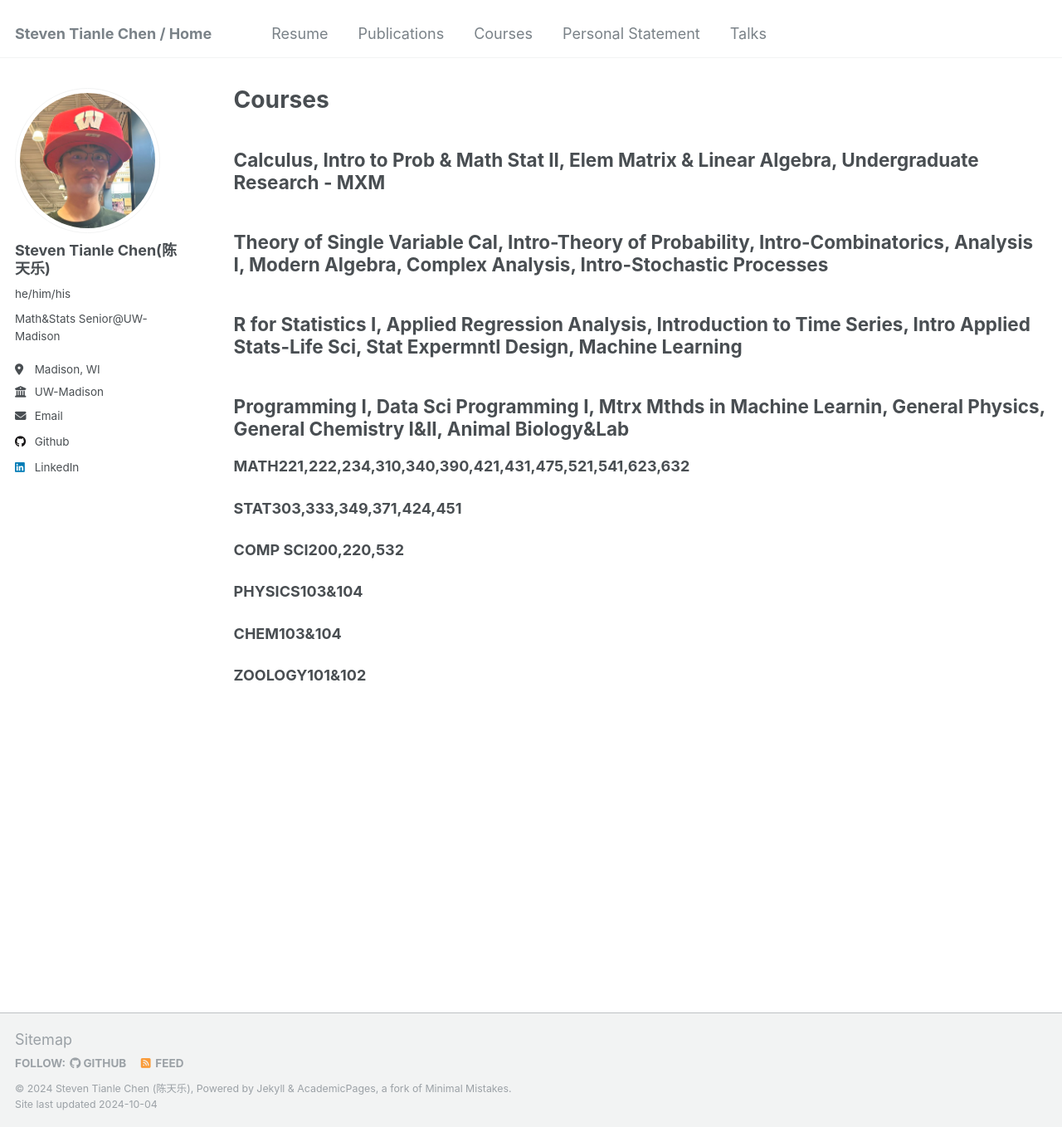
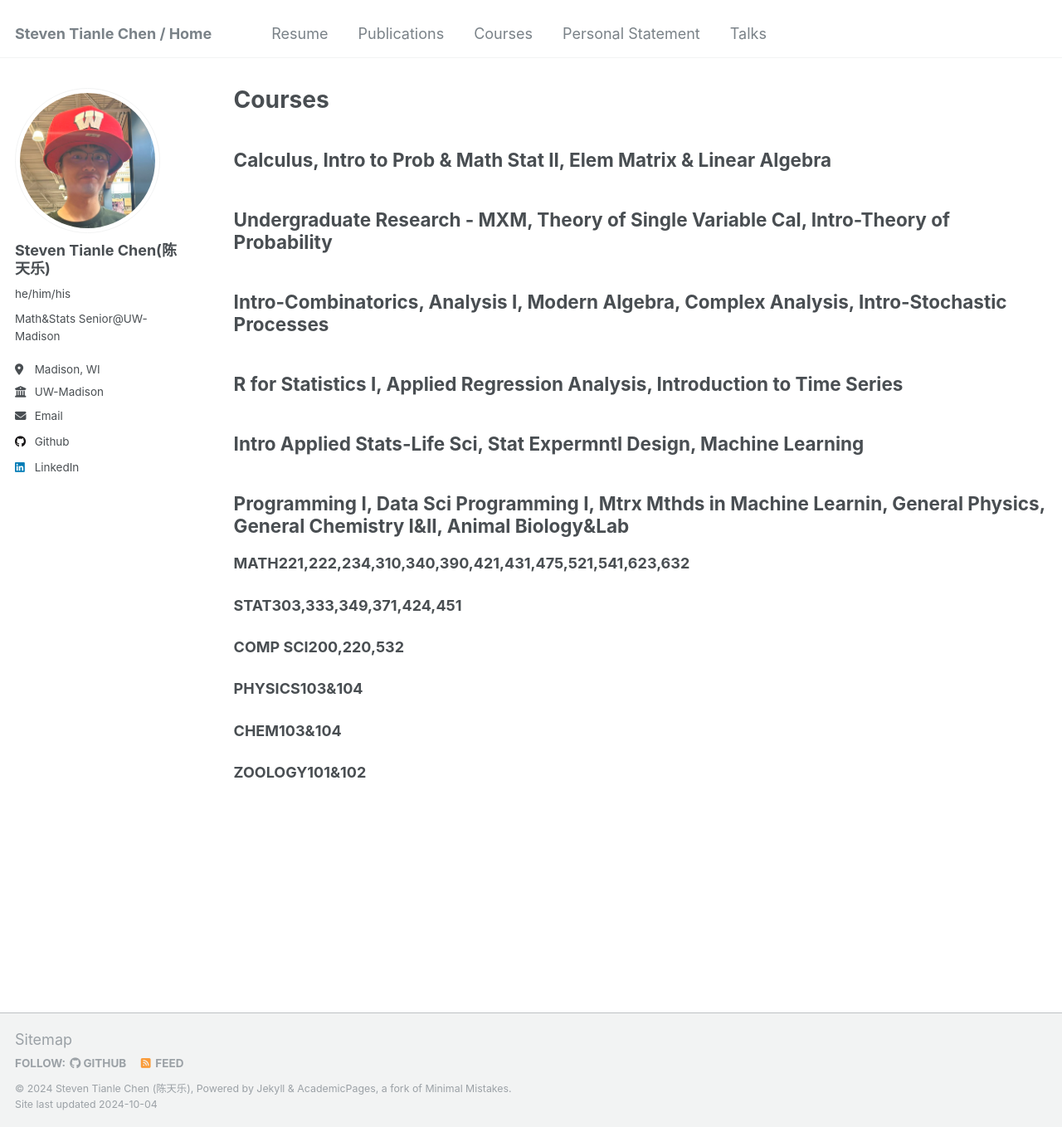
Before and after one commit to sttlchen/sttlchen.github.io, a Jekyll site: the page built from _pages/cr.md, in a window 1280 px wide and 1358 px high. Shown: the whole window at 83% size. Built offline with Jekyll 4.4.1, drawn with Linux system fonts in a browser that asks for light colours.

Commit message:
Update cr.md

```diff
--- a/_pages/cr.md
+++ b/_pages/cr.md
@@ -8,11 +8,15 @@ redirect_from:
 ---
 
 {% include base_path %}
-## Calculus, Intro to Prob & Math Stat II, Elem Matrix & Linear Algebra, Undergraduate Research - MXM
+## Calculus, Intro to Prob & Math Stat II, Elem Matrix & Linear Algebra
 
-## Theory of Single Variable Cal, Intro-Theory of Probability, Intro-Combinatorics, Analysis I, Modern Algebra, Complex Analysis, Intro-Stochastic Processes
+## Undergraduate Research - MXM, Theory of Single Variable Cal, Intro-Theory of Probability
 
-## R for Statistics I, Applied Regression Analysis, Introduction to Time Series, Intro Applied Stats-Life Sci, Stat Expermntl Design, Machine Learning
+## Intro-Combinatorics, Analysis I, Modern Algebra, Complex Analysis, Intro-Stochastic Processes
+
+## R for Statistics I, Applied Regression Analysis, Introduction to Time Series
+
+## Intro Applied Stats-Life Sci, Stat Expermntl Design, Machine Learning
 
 ## Programming I, Data Sci Programming I, Mtrx Mthds in Machine Learnin,  General Physics, General Chemistry I&II, Animal Biology&Lab
 
```
